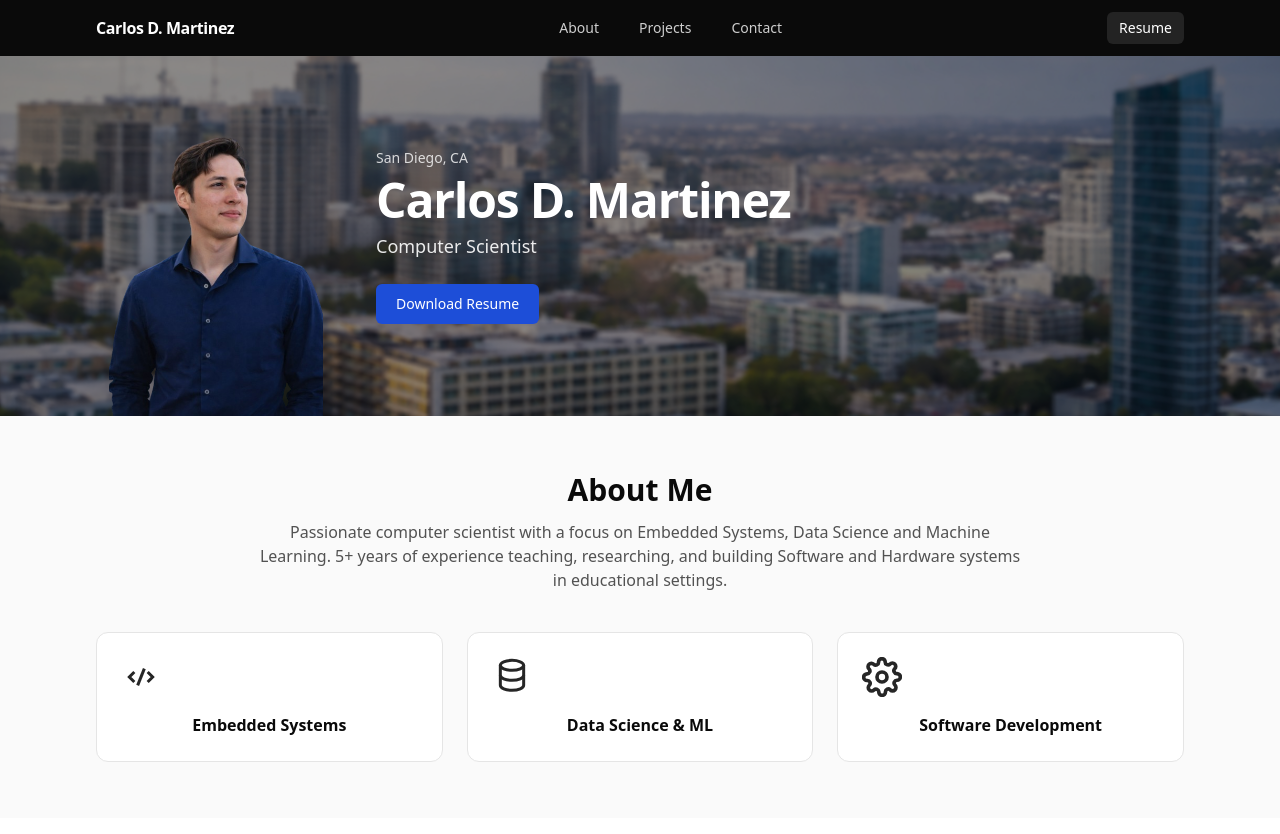
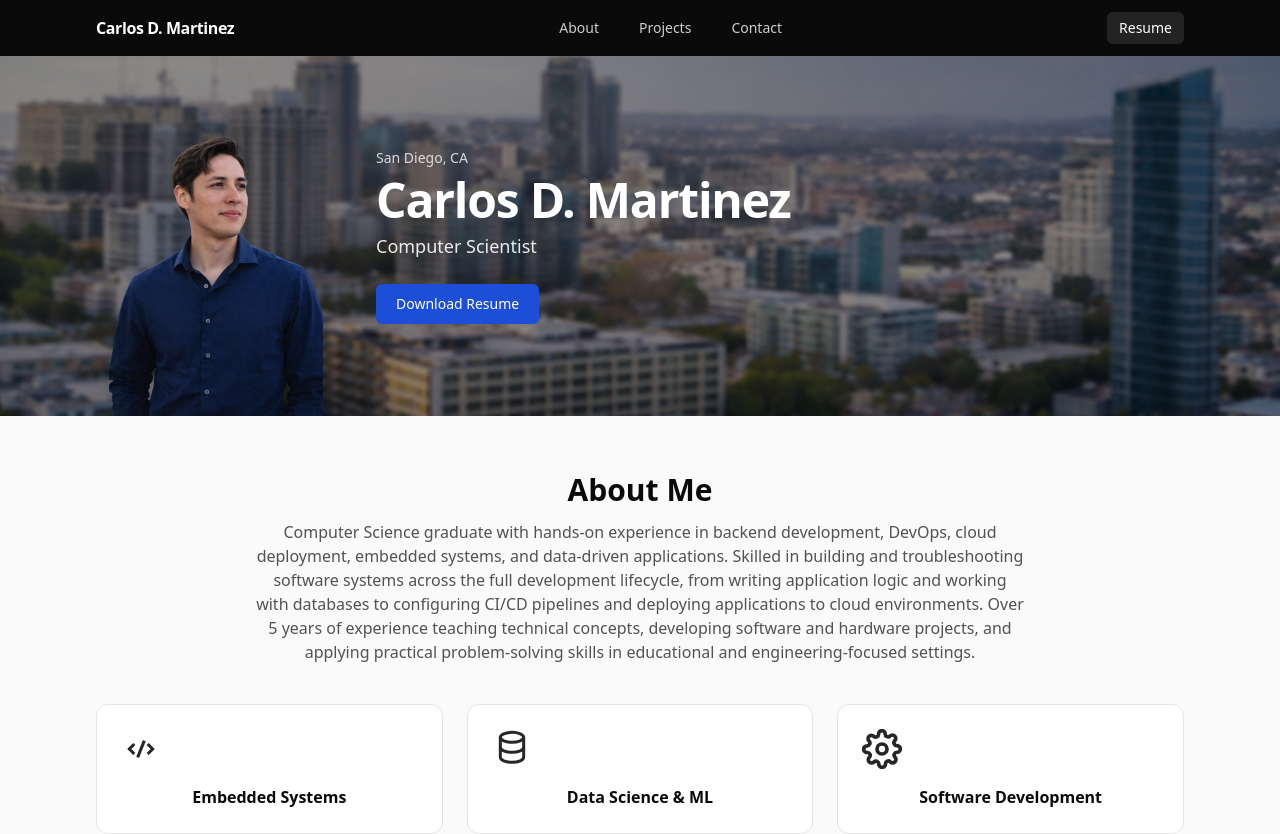
Before and after one commit to cmartinez1542/React-Portfolio, a React (Vite) app: page / in a window 1280 px wide. Shown: the top 834 px of the page. Built offline with nearby package versions, Linux system fonts and the light colour scheme.

Commit message:
Change descriptions

```diff
--- a/src/app/App.jsx
+++ b/src/app/App.jsx
@@ -103,8 +103,7 @@ export default function App() {
         <Container>
           <h2 className="text-center text-2xl sm:text-3xl font-semibold">About Me</h2>
           <p className="mt-3 text-center text-neutral-600 max-w-3xl mx-auto">
-            Passionate computer scientist with a focus on Embedded Systems, Data Science and Machine Learning.
-            5+ years of experience teaching, researching, and building Software and Hardware systems in educational settings.
+            Computer Science graduate with hands-on experience in backend development, DevOps, cloud deployment, embedded systems, and data-driven applications. Skilled in building and troubleshooting software systems across the full development lifecycle, from writing application logic and working with databases to configuring CI/CD pipelines and deploying applications to cloud environments. Over 5 years of experience teaching technical concepts, developing software and hardware projects, and applying practical problem-solving skills in educational and engineering-focused settings.
           </p>
 
 <div className="mt-10 grid gap-6 sm:grid-cols-3 text-center">
--- a/src/components/AzureDevOpsDeploymentSeries.jsx
+++ b/src/components/AzureDevOpsDeploymentSeries.jsx
@@ -130,7 +130,7 @@ const azureProjects = [
       "Enabled CI pipeline triggers in YAML for changes to the main branch and web application path.",
       "Verified successful CI execution and reviewed the published Website and Bicep artifacts.",
     ],
-    evidenceIndexes: [12, 3, 16, 18, 19],
+    evidenceIndexes: [12, 3, 16, 17, 18],
     tools: ["Azure DevOps", "Azure Repos", "YAML", "Branch Policies", "Pipeline Artifacts"],
     icon: Workflow,
   },
@@ -153,7 +153,7 @@ const azureProjects = [
       "Updated the YAML pipeline to target the custom eShopOnWebSelfPool agent pool.",
       "Validated the pipeline run by reviewing completed build steps, passing tests, and generated artifacts.",
     ],
-    evidenceIndexes: [12, 16, 14],
+    evidenceIndexes: [12, 6, 16, 5, 13],
     tools: ["Azure DevOps", "YAML", "Agent Pools", "Self-Hosted Agent", "Azure Pipelines"],
     icon: Server,
   },
@@ -176,7 +176,7 @@ const azureProjects = [
       "Reviewed failed and successful workflow runs to troubleshoot artifact and runtime issues.",
       "Confirmed the final eShopOnWeb application was successfully hosted on Azure App Service.",
     ],
-    evidenceIndexes: [3, 2, 1, 5, 6, 10],
+    evidenceIndexes: [3, 2, 1, 9, 10],
     tools: ["GitHub Actions", "Azure App Service", ".NET 8", "Kudu", "Azure Portal"],
     icon: Github,
   },
```
